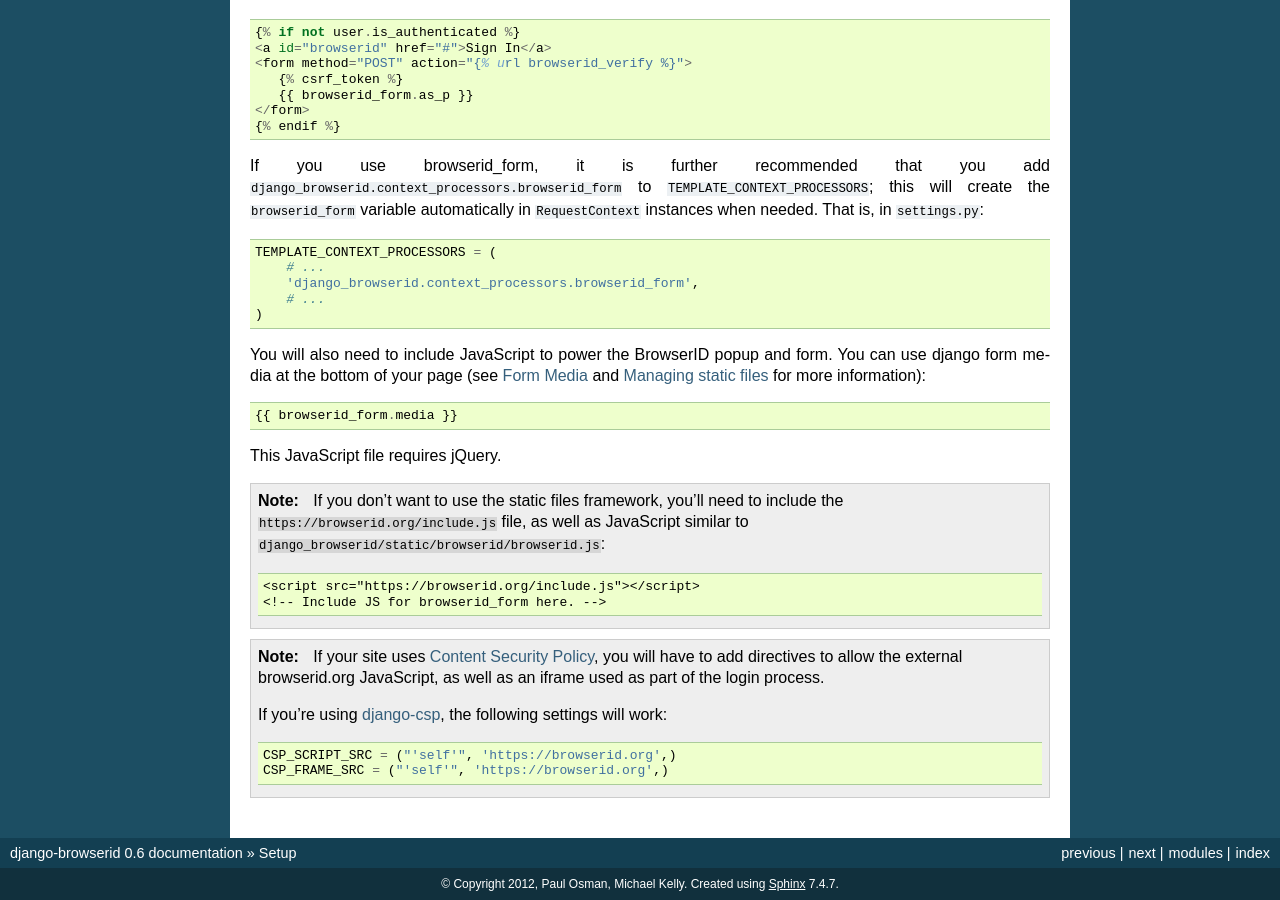
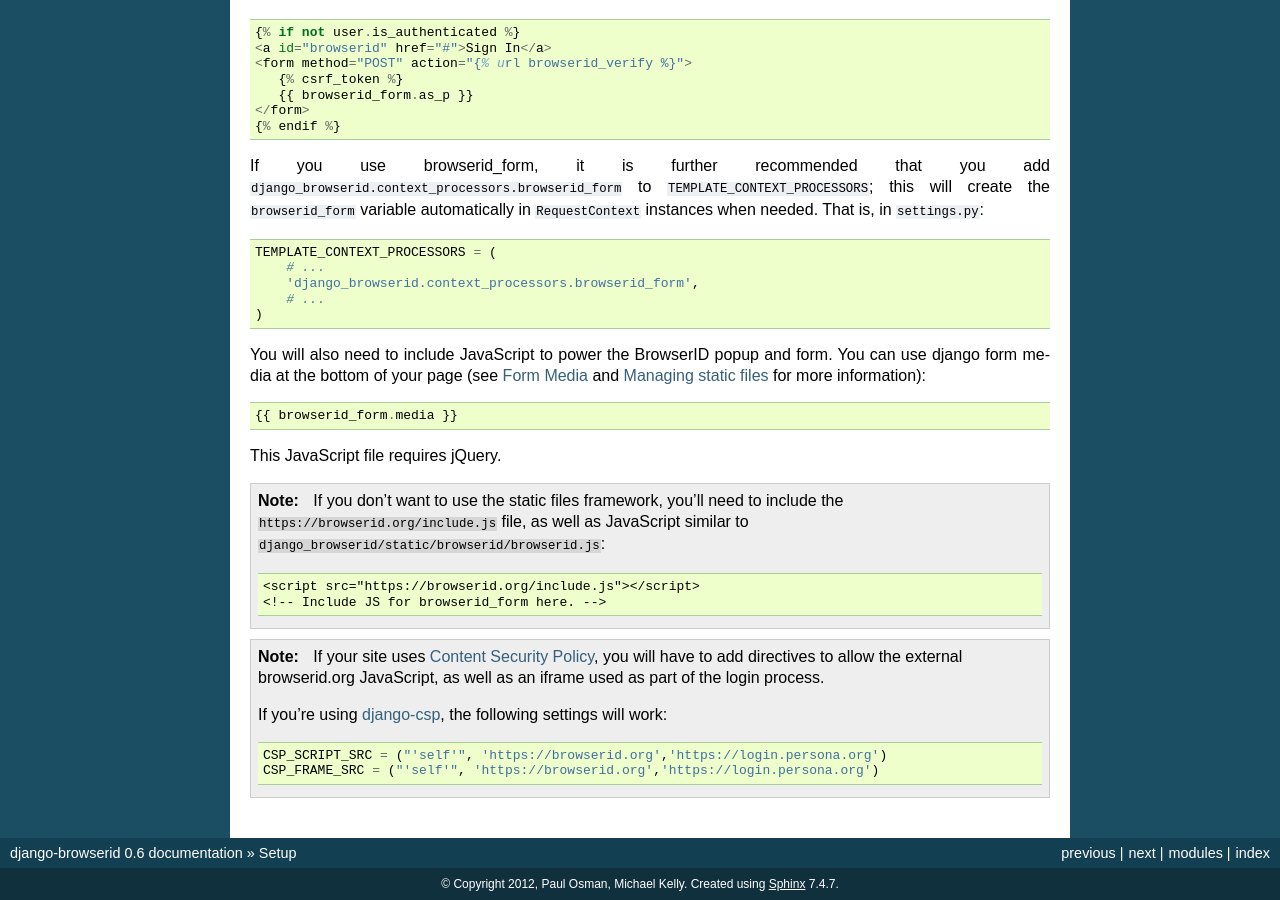
Before and after one commit to mozilla/django-browserid, a Sphinx documentation site: the page built from docs/setup.rst, in a window 1280 px wide and 900 px high, scrolled down 1095 px. Built offline with Sphinx 7.4.7, drawn with Linux system fonts in a browser that asks for light colours; part of the change alters nothing that is shown.

Commit message:
add csp change to setup.rst

```diff
--- a/docs/setup.rst
+++ b/docs/setup.rst
@@ -103,8 +103,8 @@ This JavaScript file requires jQuery.
 
    If you're using `django-csp`_, the following settings will work::
 
-      CSP_SCRIPT_SRC = ("'self'", 'https://browserid.org',)
-      CSP_FRAME_SRC = ("'self'", 'https://browserid.org',)
+      CSP_SCRIPT_SRC = ("'self'", 'https://browserid.org','https://login.persona.org')
+      CSP_FRAME_SRC = ("'self'", 'https://browserid.org','https://login.persona.org')
 
 .. _Form Media: https://docs.djangoproject.com/en/1.3/topics/forms/media/
 .. _Managing static files: https://docs.djangoproject.com/en/1.3/howto/static-files/
```
